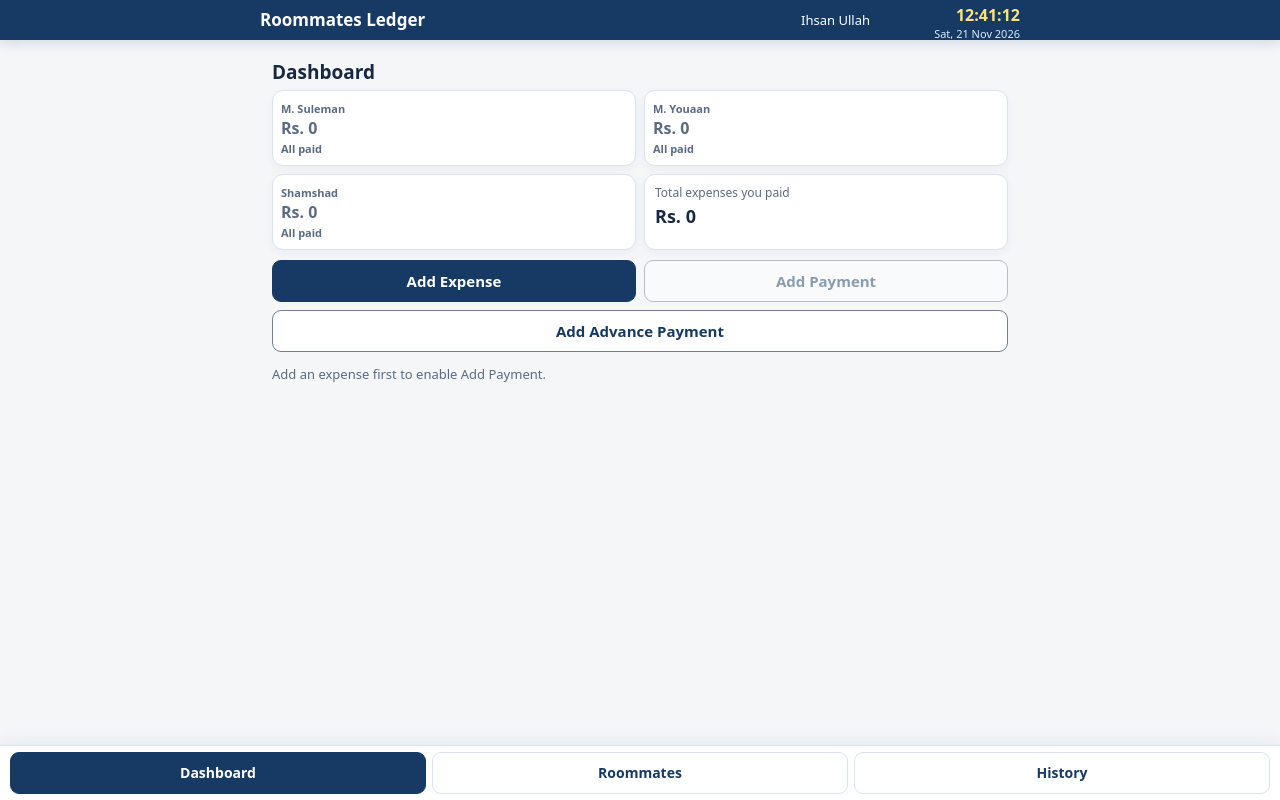
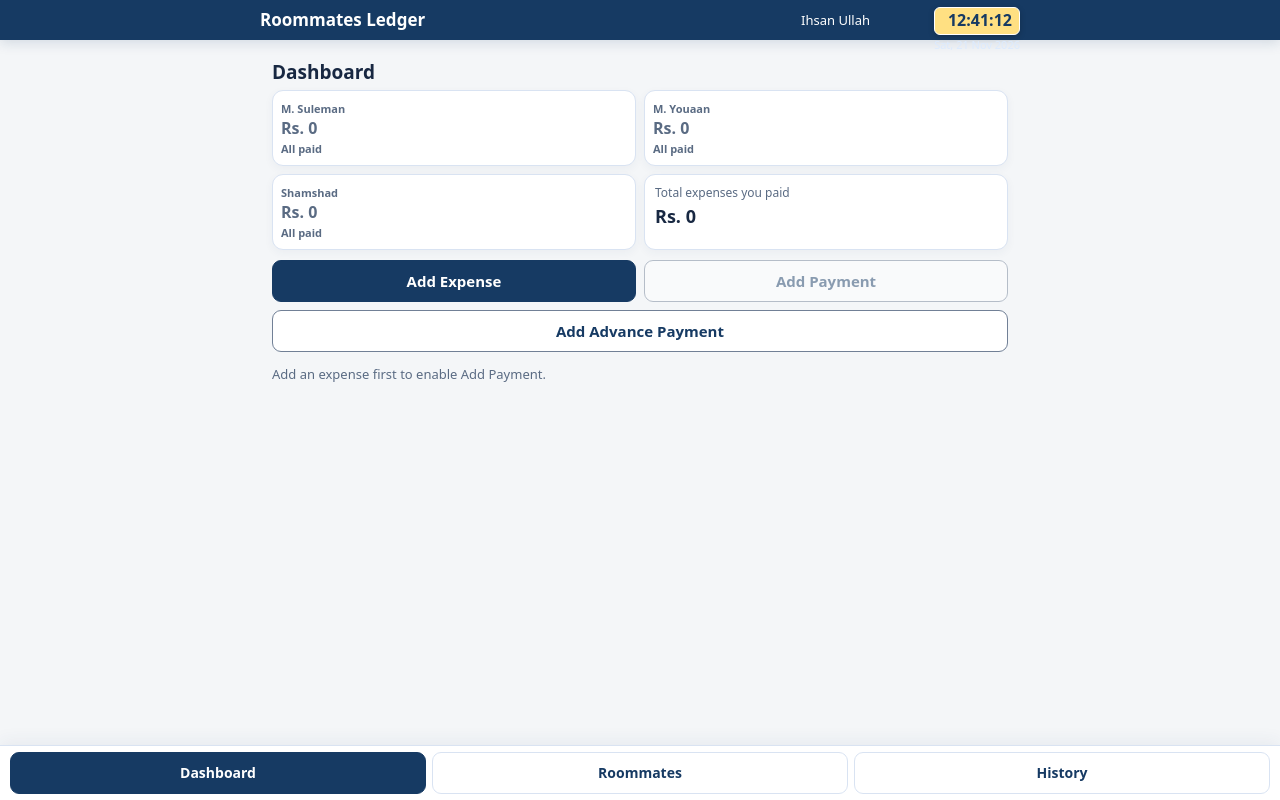
Before and after one commit to msulemanofficial07/Roommates-Ledger, a plain HTML site: page index.html in a window 1280 px wide. Drawn offline with Linux system fonts and the light colour scheme.

Commit message:
Update index.html

```diff
--- a/index.html
+++ b/index.html
@@ -12,8 +12,8 @@ header{background:var(--navy);color:#fff;padding:8px max(12px,calc((100vw - 760p
 header h1{font-size:17px;margin:0;flex:1}
 header .who{font-size:13px;margin-right:150px}
 .live-clock{position:fixed;top:7px;right:max(12px,calc((100vw - 760px)/2));z-index:15;color:#fff;text-align:right;direction:ltr;line-height:1.1;white-space:nowrap;pointer-events:none;font-variant-numeric:tabular-nums}
-.live-clock-date{display:block;font-size:11px;margin-top:3px;color:#dbeafe}
-.live-clock-time{display:block;font-size:16px;font-weight:750;color:#ffe082}
+.live-clock-date{display:block;font-size:11px;margin-top:4px;color:#dbeafe}
+.live-clock-time{display:block;background:#ffe082;border:1px solid #fff;border-radius:6px;padding:4px 7px;color:var(--navy);font-size:16px;font-weight:750;box-shadow:0 2px 6px #0003}
 main{max-width:760px;margin:0 auto;padding:12px 12px 76px}
 h2{font-size:19px;line-height:1.3;margin:2px 0 6px}h3{font-size:16px;margin:14px 0 6px}
 .intro{color:var(--mut);margin:0 0 10px;font-size:13px}
```
